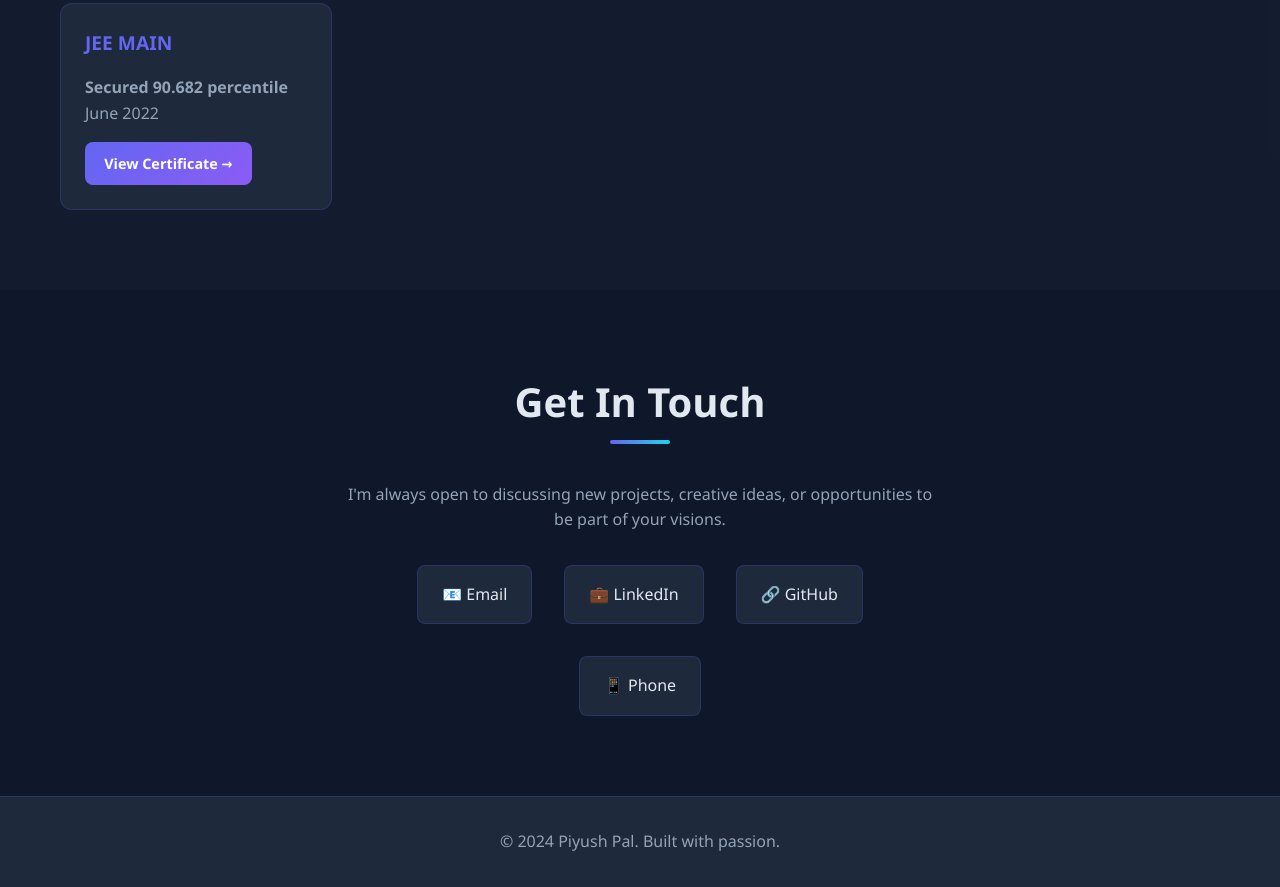
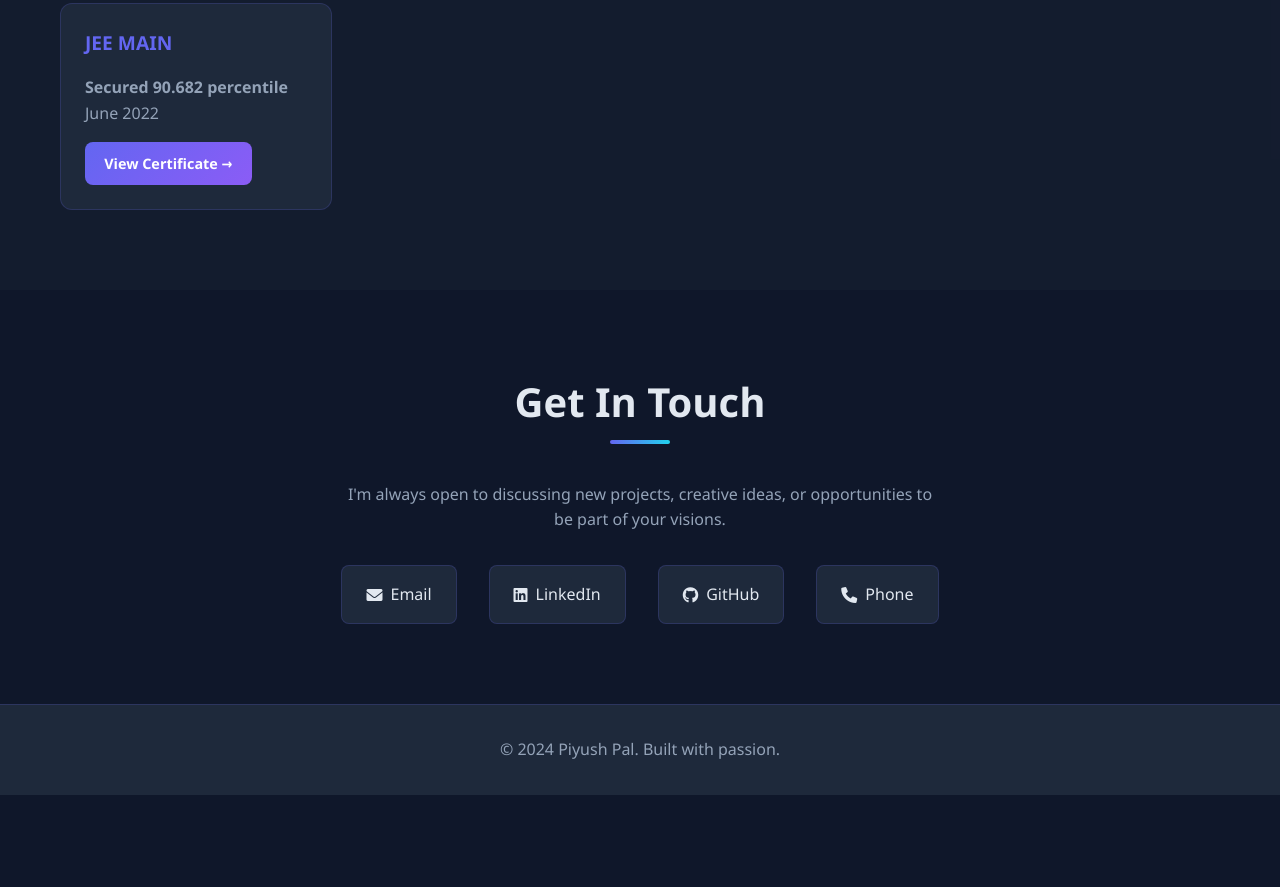
Before and after one commit to Pal7696/piyush_portfolio, a plain HTML site: page index.html in a window 1280 px wide. Shown: the part 4160-5047 px from the top of the page. After the commit the page ends 4955 px from the top, so only its background shows below. Drawn offline with Linux system fonts and the light colour scheme.

Commit message:
Update index.html

```diff
--- a/index.html
+++ b/index.html
@@ -4,6 +4,7 @@
     <meta charset="UTF-8">
     <meta name="viewport" content="width=device-width, initial-scale=1.0">
     <title>Piyush Pal - Developer Portfolio</title>
+    <link rel="stylesheet" href="https://cdnjs.cloudflare.com/ajax/libs/font-awesome/6.0.0/css/all.min.css">
     <style>
         * {
             margin: 0;
@@ -805,16 +806,16 @@
                 </p>
                 <div class="contact-links">
                     <a href="mailto:piyushpal9000@gmail.com" class="contact-link">
-                        📧 Email
+                        <i class="fas fa-envelope"></i> Email
                     </a>
                     <a href="https://www.linkedin.com/in/piyush-pal-55a254291" target="_blank" class="contact-link">
-                        💼 LinkedIn
+                        <i class="fab fa-linkedin"></i> LinkedIn
                     </a>
                     <a href="https://github.com/Pal7696" target="_blank" class="contact-link">
-                        🔗 GitHub
+                        <i class="fab fa-github"></i> GitHub
                     </a>
                     <a href="tel:+919305228955" class="contact-link">
-                        📱 Phone
+                        <i class="fas fa-phone"></i> Phone
                     </a>
                 </div>
             </div>
```
